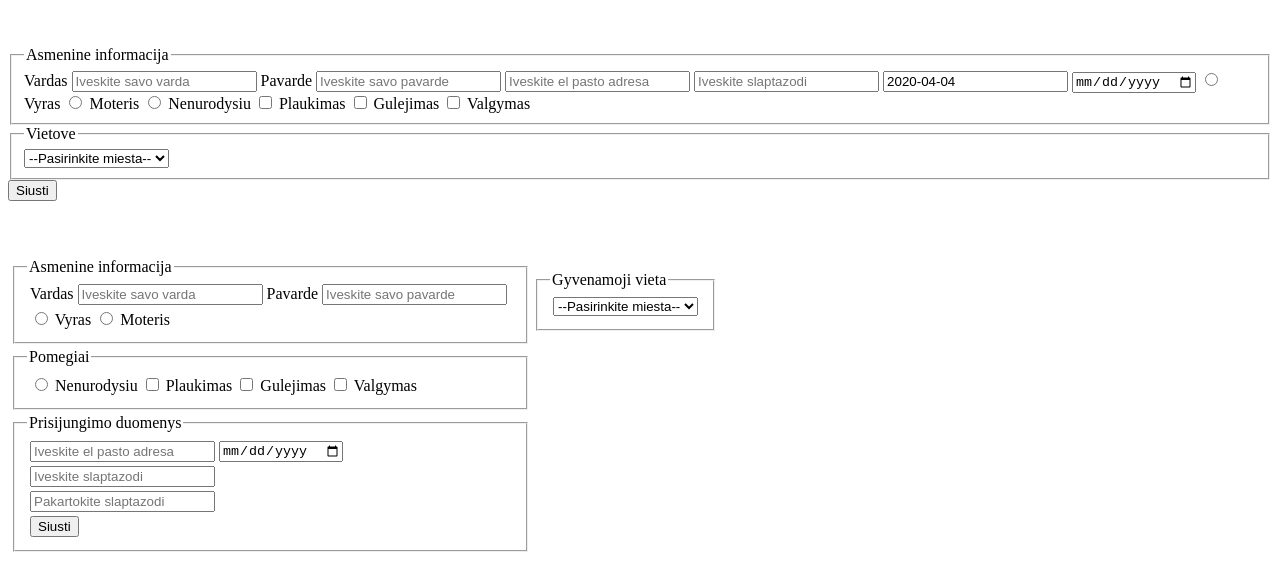
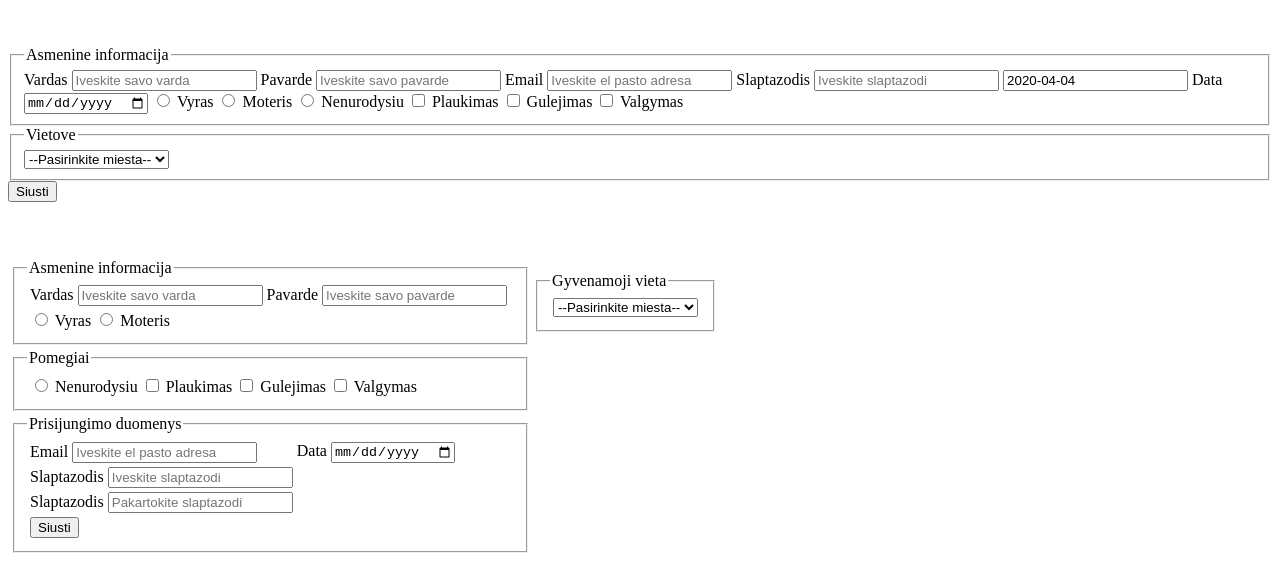
Before and after one commit to Sibronas/Nam-darbai-2-, a plain HTML site: page Classwork/2HTML2/index.html in a window 1280 px wide. Shown: the part 576-1137 px from the top of the page. Drawn offline with Linux system fonts and the light colour scheme.

Commit message:
Pataisytas darbas.

```diff
--- a/Classwork/2HTML2/index.html
+++ b/Classwork/2HTML2/index.html
@@ -92,13 +92,16 @@
             <label for="pavarde">Pavarde</label>
             <input type="text" id="pavarde" placeholder="Iveskite savo pavarde">
 
-            <input type="email" placeholder="Iveskite el pasto adresa" required>
+            <label for="email">Email</label>
+            <input type="email" id="email" placeholder="Iveskite el pasto adresa" required>
 
-            <input type="password" placeholder="Iveskite slaptazodi" required>
+            <label for="password">Slaptazodis</label>
+            <input type="password" id="password" placeholder="Iveskite slaptazodi" required>
 
             <input type="text" value="2020-04-04" readonly>
 
-            <input type="date">
+            <label for="date">Data</label>
+            <input type="date" id="date">
 
             <input type="radio" id="vyras" name="lytis" value="vyras">
             <label for="vyras">Vyras</label>
@@ -214,14 +217,27 @@
                         <legend>Prisijungimo duomenys</legend>
                         <table>
                             <tr>
-                                <td><input type="email" placeholder="Iveskite el pasto adresa" required></td>
-                                <td><input type="date" required></td>
+
+                                <td>
+                                    <label for="email">Email</label>
+                                    <input type="email" id="email" placeholder="Iveskite el pasto adresa" required>
+                                </td>
+                                <td>
+                                    <label for="date">Data</label>
+                                    <input type="date" id="date" required>
+                                </td>
                             </tr>
                             <tr>
-                                <td><input type="password" placeholder="Iveskite slaptazodi" required></td>
+                                <td>
+                                    <label for="password">Slaptazodis</label>
+                                    <input type="password" id="password" placeholder="Iveskite slaptazodi" required>
+                                </td>
                             </tr>
                             <tr>
-                                <td><input type="password" placeholder="Pakartokite slaptazodi" required></td>
+                                <td>
+                                    <label for="password">Slaptazodis</label>
+                                    <input type="password" id="password" placeholder="Pakartokite slaptazodi" required>
+                                </td>
                             </tr>
                             <tr>
                                 <td><input type="submit" value="Siusti"></td>
```
